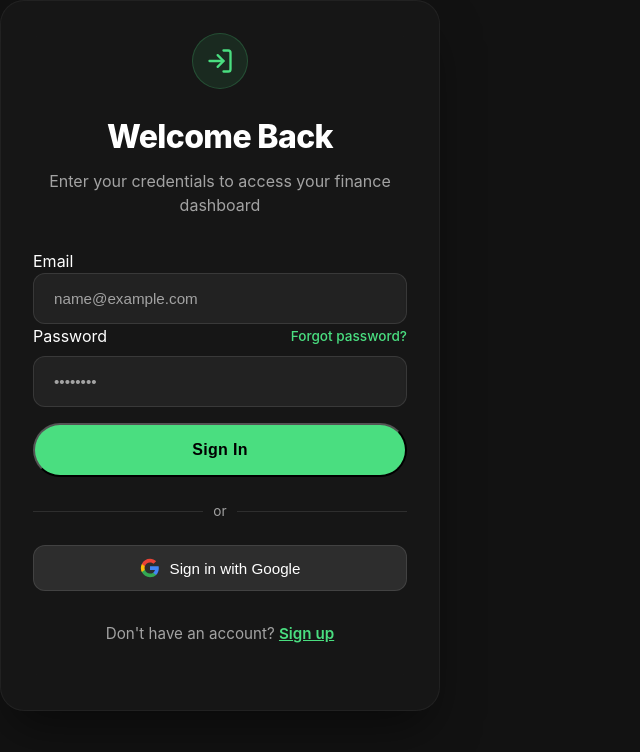
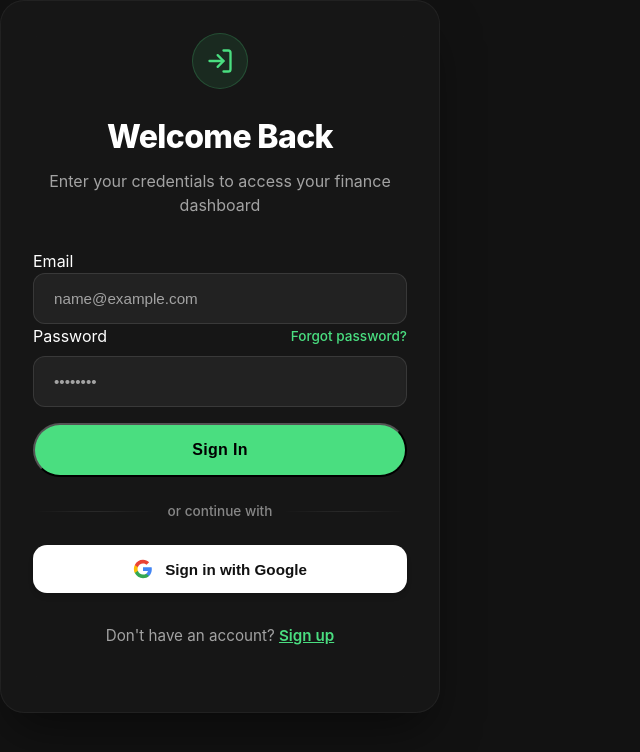
Before and after one commit to sarasithagalagama/sentifi-mern-ai-finance-dashboard, a React (Vite) app in the folder frontend/: page /login in a window 1280 px wide. Shown: the top 752 px of the page, without its empty margins (0-640 px from the left). Built offline with nearby package versions, Linux system fonts and the light colour scheme; no server answers.

Commit message:
fix(ui): modernize auth page aesthetics

```diff
--- a/frontend/src/pages/Login.tsx
+++ b/frontend/src/pages/Login.tsx
@@ -102,10 +102,10 @@ const Login = () => {
           </button>
         </form>
 
-        <div style={{ margin: '1.5rem 0', display: 'flex', alignItems: 'center', gap: '10px' }}>
-          <div style={{ flex: 1, height: '1px', background: 'var(--border)' }}></div>
-          <span style={{ color: 'var(--text-secondary)', fontSize: '0.85rem' }}>or</span>
-          <div style={{ flex: 1, height: '1px', background: 'var(--border)' }}></div>
+        <div style={{ display: 'flex', alignItems: 'center', margin: '1.5rem 0', opacity: 0.8 }}>
+          <div style={{ flex: 1, height: '1px', background: 'linear-gradient(to right, transparent, var(--border), transparent)' }}></div>
+          <span style={{ padding: '0 10px', color: 'var(--text-secondary)', fontSize: '0.85rem', fontWeight: 500 }}>or continue with</span>
+          <div style={{ flex: 1, height: '1px', background: 'linear-gradient(to right, transparent, var(--border), transparent)' }}></div>
         </div>
 
         <button
@@ -114,27 +114,28 @@ const Login = () => {
           type="button"
           style={{
             width: '100%',
-            padding: '12px',
-            background: 'var(--bg-tertiary)',
-            border: '1px solid var(--border)',
-            borderRadius: 'var(--radius-md)',
-            color: 'var(--text-primary)',
+            padding: '14px',
+            background: 'white',
+            border: 'none',
+            borderRadius: '14px',
+            color: '#111',
             fontSize: '0.95rem',
-            fontWeight: 500,
+            fontWeight: 600,
             cursor: 'pointer',
             display: 'flex',
             alignItems: 'center',
             justifyContent: 'center',
-            gap: '10px',
-            transition: 'all 0.2s'
+            gap: '12px',
+            transition: 'all 0.2s',
+            boxShadow: '0 4px 6px -1px rgba(0, 0, 0, 0.1), 0 2px 4px -1px rgba(0, 0, 0, 0.06)'
           }}
           onMouseEnter={(e) => {
-            e.currentTarget.style.borderColor = 'var(--text-secondary)';
-            e.currentTarget.style.background = 'var(--input-bg)';
+             e.currentTarget.style.transform = 'translateY(-1px)';
+             e.currentTarget.style.boxShadow = '0 10px 15px -3px rgba(0, 0, 0, 0.1), 0 4px 6px -2px rgba(0, 0, 0, 0.05)';
           }}
           onMouseLeave={(e) => {
-            e.currentTarget.style.borderColor = 'var(--border)';
-            e.currentTarget.style.background = 'var(--bg-tertiary)';
+             e.currentTarget.style.transform = 'translateY(0)';
+             e.currentTarget.style.boxShadow = '0 4px 6px -1px rgba(0, 0, 0, 0.1), 0 2px 4px -1px rgba(0, 0, 0, 0.06)';
           }}
         >
            <svg width="20" height="20" viewBox="0 0 24 24" xmlns="http://www.w3.org/2000/svg">
--- a/frontend/src/pages/Register.tsx
+++ b/frontend/src/pages/Register.tsx
@@ -330,10 +330,10 @@ const Register = () => {
           </button>
         </form>
 
-        <div style={{ margin: '1.5rem 0', display: 'flex', alignItems: 'center', gap: '10px' }}>
-          <div style={{ flex: 1, height: '1px', background: 'var(--border)' }}></div>
-          <span style={{ color: 'var(--text-secondary)', fontSize: '0.85rem' }}>or</span>
-          <div style={{ flex: 1, height: '1px', background: 'var(--border)' }}></div>
+        <div style={{ display: 'flex', alignItems: 'center', margin: '1.5rem 0', opacity: 0.8 }}>
+          <div style={{ flex: 1, height: '1px', background: 'linear-gradient(to right, transparent, var(--border), transparent)' }}></div>
+          <span style={{ padding: '0 10px', color: 'var(--text-secondary)', fontSize: '0.85rem', fontWeight: 500 }}>or continue with</span>
+          <div style={{ flex: 1, height: '1px', background: 'linear-gradient(to right, transparent, var(--border), transparent)' }}></div>
         </div>
 
         <button
@@ -343,26 +343,27 @@ const Register = () => {
           style={{
             width: '100%',
             padding: '14px',
-            background: '#1E1E1E',
-            border: '1px solid #333',
+            background: 'white',
+            border: 'none',
             borderRadius: '14px',
-            color: 'white',
+            color: '#111',
             fontSize: '0.95rem',
-            fontWeight: 500,
+            fontWeight: 600,
             cursor: 'pointer',
             display: 'flex',
             alignItems: 'center',
             justifyContent: 'center',
-            gap: '10px',
-            transition: 'all 0.2s'
+            gap: '12px',
+            transition: 'all 0.2s',
+            boxShadow: '0 4px 6px -1px rgba(0, 0, 0, 0.1), 0 2px 4px -1px rgba(0, 0, 0, 0.06)'
           }}
           onMouseEnter={(e) => {
-             e.currentTarget.style.borderColor = 'var(--text-secondary)';
-             e.currentTarget.style.background = '#27272a';
+             e.currentTarget.style.transform = 'translateY(-1px)';
+             e.currentTarget.style.boxShadow = '0 10px 15px -3px rgba(0, 0, 0, 0.1), 0 4px 6px -2px rgba(0, 0, 0, 0.05)';
           }}
           onMouseLeave={(e) => {
-             e.currentTarget.style.borderColor = '#333';
-             e.currentTarget.style.background = '#1E1E1E';
+             e.currentTarget.style.transform = 'translateY(0)';
+             e.currentTarget.style.boxShadow = '0 4px 6px -1px rgba(0, 0, 0, 0.1), 0 2px 4px -1px rgba(0, 0, 0, 0.06)';
           }}
         >
           <svg width="20" height="20" viewBox="0 0 24 24" xmlns="http://www.w3.org/2000/svg">
```
